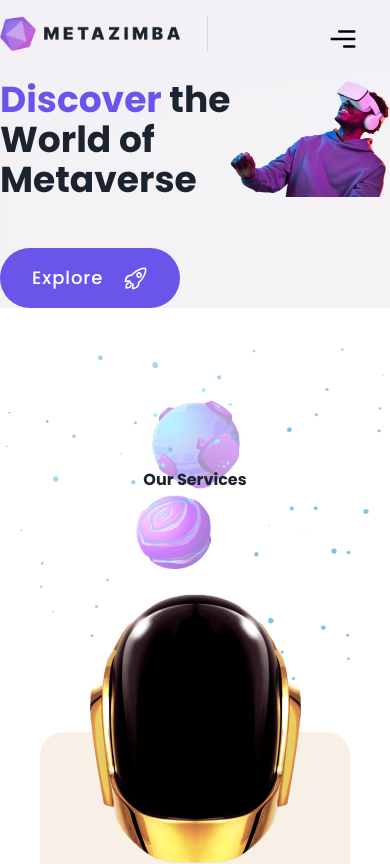
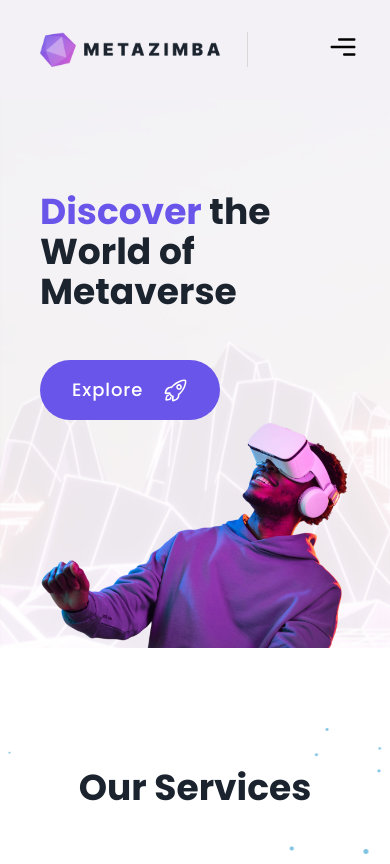
Before and after one commit to thusharathiwanka/metazimba-studio, a React (Create React App) app: page / in a window 390 px wide. Shown: the top 864 px of the page. Built offline with nearby package versions, Linux system fonts and the light colour scheme.

Commit message:
FIX : responsive issue fixes

```diff
--- a/src/components/home/GuideSection.jsx
+++ b/src/components/home/GuideSection.jsx
@@ -29,7 +29,7 @@ const GuideSection = () => {
 							</span>
 						</h1>
 						{guidelines.map(element => (
-							<Guideline element={element} />
+							<Guideline element={element} key={element.id} />
 						))}
 					</div>
 				</div>
--- a/src/components/home/IntroSection.jsx
+++ b/src/components/home/IntroSection.jsx
@@ -3,11 +3,11 @@ import { IoRocketOutline } from "react-icons/io5";
 
 const IntroSection = () => {
 	return (
-		<section className="bg-intro-pattern bg-no-repeat md:pt-0 pt-20">
+		<section className="bg-intro-pattern bg-no-repeat md:pt-0 pt-20 md:px-0 px-10">
 			<div className="container mx-auto">
-				<div className="flex">
+				<div className="flex justify-start items-start lg:flex-row flex-col">
 					<div className="info flex justify-center items-start flex-col">
-						<h1 className="font-bold lg:text-8xl md:text-6xl text-4xl pb-12">
+						<h1 className="font-bold lg:text-8xl md:text-6xl text-4xl pb-12 pt-28">
 							<span className="text-meta-purple">Discover</span>&nbsp;
 							<span className="text-meta-dark-gray">the World of Metaverse</span>
 						</h1>
@@ -19,8 +19,8 @@ const IntroSection = () => {
 							<IoRocketOutline size={25} />
 						</Link>
 					</div>
-					<div className="image">
-						<img src="/images/intro-img.png" alt="intro" className="object-cover h-auto md:pr-10" />
+					<div>
+						<img src="/images/intro-img.png" alt="intro" className="h-auto w-full" />
 					</div>
 				</div>
 			</div>
--- a/src/components/home/ServiceSection.jsx
+++ b/src/components/home/ServiceSection.jsx
@@ -3,16 +3,16 @@ import ServicesCard from "./children/ServicesCard";
 
 const ServiceSection = () => {
 	return (
-		<section className="py-20 relative">
+		<section className="pt-10 relative">
 			<img
 				src="/images/services-left-astroid.png"
 				alt="left-astroid"
-				className="absolute left-10 top-10 z-[-10]"
+				className="absolute left-10 top-10 z-[-10] lg:flex hidden"
 			/>
 			<img
 				src="/images/services-right-astroid.png"
 				alt="right-astroid"
-				className="absolute right-10 top-28 z-[-10]"
+				className="absolute right-10 top-28 z-[-10] lg:flex hidden"
 			/>
 			<img
 				src="/images/services-middle-stars.png"
@@ -20,7 +20,7 @@ const ServiceSection = () => {
 				className="absolute left-1/2 top-20 transform -translate-x-1/2 z-[-10]"
 			/>
 			<div className="container mx-auto">
-				<h1 className="font-bold lg:text-6xl md:text-4xl pb-40 text-center text-meta-dark-gray pt-20">
+				<h1 className="font-bold lg:text-6xl sm:text-5xl text-4xl pb-40 text-center text-meta-dark-gray pt-20">
 					Our Services
 				</h1>
 				<div className="flex justify-center items-center py-20 gap-10 flex-wrap">
@@ -32,7 +32,7 @@ const ServiceSection = () => {
 			<img
 				src="/images/services-bottom-astroid.png"
 				alt="bottom-astroid"
-				className="absolute left-1/3 bottom-0 z-[-10]"
+				className="absolute left-1/3 bottom-0 z-[-10] lg:flex hidden"
 			/>
 		</section>
 	);
--- a/src/components/home/TeamSection.jsx
+++ b/src/components/home/TeamSection.jsx
@@ -15,7 +15,7 @@ const TeamSection = () => {
 				className="absolute right-10 top-0 z-[-10]"
 			/>
 			<div className="container mx-auto">
-				<h1 className="font-bold lg:text-6xl md:text-4xl pb-40 text-center text-meta-dark-gray pt-20">
+				<h1 className="font-bold lg:text-6xl md:text-5xl text-4xl pb-40 text-center text-meta-dark-gray pt-20">
 					Our Team
 				</h1>
 				<div className="flex justify-center items-center pb-32 flex-wrap">
--- a/src/components/home/children/Slider.jsx
+++ b/src/components/home/children/Slider.jsx
@@ -3,8 +3,8 @@ const Slider = ({ element }) => {
 
 	return (
 		<div className="relative text-white">
-			<div className="absolute left-1/2 top-1/2 transform -translate-x-1/2 -translate-y-1/2">
-				<h1 className="font-bold text-6xl text-center  pb-12 uppercase tracking-wider">
+			<div className="absolute left-1/2 top-1/2 transform -translate-x-1/2 -translate-y-1/2 lg:block hidden">
+				<h1 className="font-bold text-6xl text-center  pb-12 uppercase tracking-wider ">
 					Metazimba
 				</h1>
 				<p className="font-semibold text-2xl text-center tracking-widest">
--- a/src/components/shared/Footer.jsx
+++ b/src/components/shared/Footer.jsx
@@ -20,15 +20,15 @@ const Footer = () => {
 					</button>
 				</form>
 				<div className="pt-20 pb-10">
-					<div className="flex justify-between items-center flex-wrap md:">
+					<div className="flex justify-center items-center flex-wrap md:justify-between">
 						<Link to="/">
-							<img src="/images/logo.png" alt="logo-png" className="w-52" />
+							<img src="/images/logo.png" alt="logo-png" className="w-52 pb-4" />
 						</Link>
 						<Social isFooter />
 					</div>
-					<div className="flex justify-between items-center mt-10">
+					<div className="flex justify-center items-center mt-10 flex-wrap md:justify-between">
 						<Nav />
-						<p>Copyright &copy; 2022 All rights reserved</p>
+						<p className="pt-4">Copyright &copy; 2022 All rights reserved</p>
 					</div>
 				</div>
 			</div>
--- a/src/components/shared/Header.jsx
+++ b/src/components/shared/Header.jsx
@@ -9,14 +9,14 @@ const Header = () => {
 	const [open, setOpen] = useState(false);
 
 	return (
-		<header className="w-full top-0 left-0 md:relative fixed bg-meta-gray md:p-10">
+		<header className="w-full top-0 left-0 md:relative fixed bg-meta-gray z-10 md:px-0 px-10 py-4">
 			<div className="container mx-auto flex items-center justify-between py-4">
 				<Link to="/">
 					<img src="/images/logo.png" alt="logo-png" className="w-52" />
 				</Link>
 				<div
 					onClick={() => setOpen(!open)}
-					className="text-3xl absolute right-8 top-6 cursor-pointer md:hidden"
+					className="text-3xl absolute right-8 top-8 cursor-pointer md:hidden"
 				>
 					{open ? <CgClose /> : <CgMenuRight />}
 				</div>
--- a/src/components/shared/children/Nav.jsx
+++ b/src/components/shared/children/Nav.jsx
@@ -5,7 +5,7 @@ export default function Nav({ isFooter }) {
 		<div>
 			<ul
 				className={`flex gap-8 font-medium text-meta-dark-gray ${
-					!isFooter ? `md:flex-row flex-col` : `flex-col`
+					isFooter ? `md:flex-row flex-col` : `flex-row`
 				}`}
 			>
 				<li>
--- a/src/components/shared/children/Social.jsx
+++ b/src/components/shared/children/Social.jsx
@@ -7,7 +7,7 @@ import {
 
 export default function Social({ isFooter }) {
 	return (
-		<div className={`justify-center py-2 ${!isFooter ? `md:flex hidden` : `flex`}`}>
+		<div className={`justify-center py-2 ${!isFooter ? `lg:flex hidden` : `flex`}`}>
 			<div className="flex gap-6">
 				<a href="https://facebook.com" rel="noopener noreferrer" target="_blank">
 					<RiFacebookCircleFill size={20} />
--- a/src/styles/index.css
+++ b/src/styles/index.css
@@ -7,7 +7,3 @@
 html {
 	font-family: "Poppins", sans-serif;
 }
-
-.image {
-	width: 200%;
-}
```
Also changed, not shown: public/images/intro-img.png.
